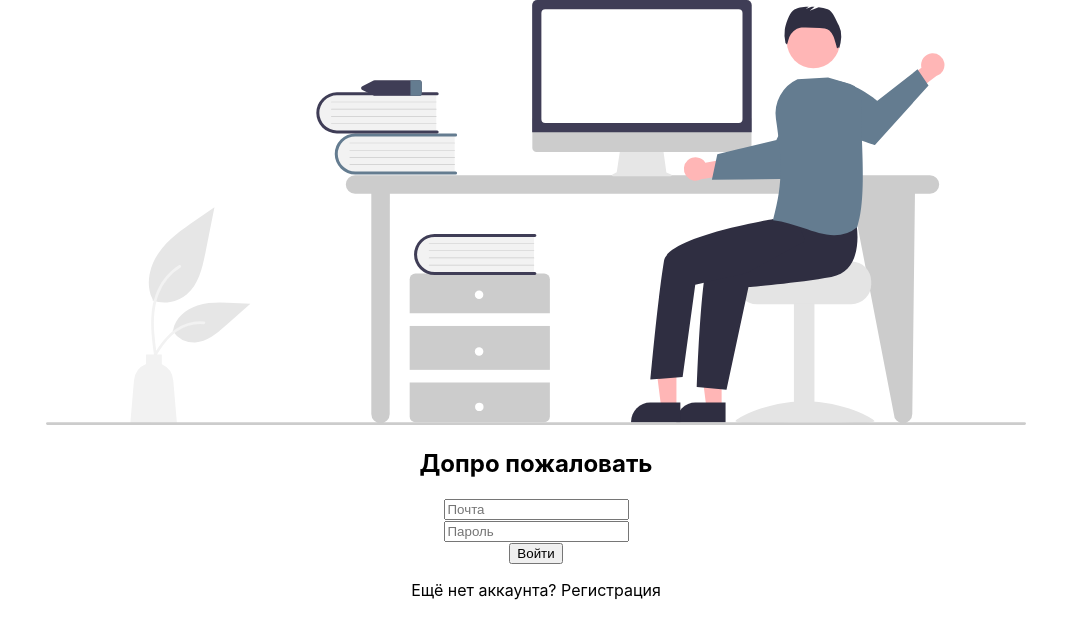
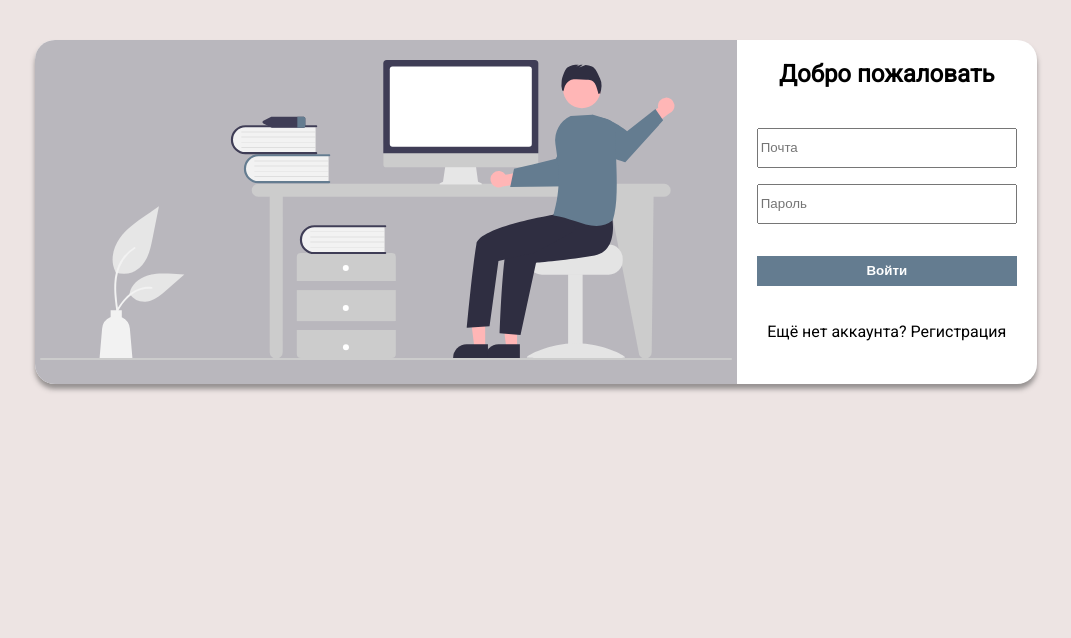
Before and after one commit to ZORRIOOO/realtime-chat-app, a React (Create React App) app in the folder chat-frontend/: page /login in a window 1280 px wide. Shown: the top 638 px of the page, without its empty margins (104-1175 px from the left). Built offline with nearby package versions, Linux system fonts and the light colour scheme.

Commit message:
styling login component and adding scss preprocessor

```diff
--- a/chat-frontend/package.json
+++ b/chat-frontend/package.json
@@ -6,6 +6,7 @@
     "@testing-library/jest-dom": "^5.14.1",
     "@testing-library/react": "^11.2.7",
     "@testing-library/user-event": "^12.8.3",
+    "node-sass": "^6.0.1",
     "react": "^17.0.2",
     "react-dom": "^17.0.2",
     "react-router-dom": "^5.2.0",
--- a/chat-frontend/src/App.css
+++ /dev/null
@@ -1,3 +0,0 @@
-.App {
-  text-align: center;
-}
--- a/chat-frontend/src/App.js
+++ b/chat-frontend/src/App.js
@@ -4,7 +4,7 @@ import Register from './components/Auth/Register';
 import Chat from './components/Chat/Chat';
 import { BrowserRouter as Router, Route, Switch } from 'react-router-dom';
 
-import './App.css';
+import './App.scss';
 
 function App() {
   return (
--- /dev/null
+++ b/chat-frontend/src/App.scss
@@ -0,0 +1,33 @@
+@import url('https://fonts.googleapis.com/css2?family=Roboto&display=swap');
+
+body {
+    font-family: 'Roboto', sans-serif;
+}
+
+.App {
+  text-align: center;
+}
+
+.card-shadow {
+  -webkit-box-shadow: 0px 5px 5px 0px rgba(64, 64, 64, 0.5);
+  -moz-box-shadow: 0px 5px 5px 0px rgba(64, 64, 64, 0.5);
+  box-shadow: 0px 5px 5px 0px rgba(64, 64, 64, 0.5);
+}
+
+.shadow-light {
+  -webkit-box-shadow: 0px 3px 5px 0px rgba(122, 122, 122, 0.2);
+  -moz-box-shadow: 0px 3px 5px 0px rgba(122, 122, 122, 0.2);
+  box-shadow: 0px 3px 5px 0px rgba(122, 122, 122, 0.2);
+}
+
+.m-0 {
+  margin: 0;
+}
+
+.mb-1 {
+  margin-bottom: 1rem;
+}
+
+.mb-2 {
+  margin-bottom: 2rem;
+}
--- /dev/null
+++ b/chat-frontend/src/assets/scss/_variables.scss
@@ -0,0 +1,3 @@
+$bg-main: #647C90;
+$bg-light: #EDE4E3;
+$bg-alter: #B9B7BD;
--- /dev/null
+++ b/chat-frontend/src/components/Auth/Auth.scss
@@ -0,0 +1,65 @@
+@import '../../assets/scss/variables';
+
+#auth-container {
+    min-height: 100vh;
+    background-color: $bg-light;
+
+    #auth-card {
+        display: flex;
+        justify-content: center;
+
+        & > div {
+            display: flex;
+            flex-direction: row;
+            min-width: 500px;
+            margin-top: 2.5rem;
+            background-color: white;
+            border-radius: 20px;
+
+            #image-section {
+                background-color: $bg-alter;
+                border-top-left-radius: 20px;
+                border-bottom-left-radius: 20px;
+                padding: 20px 5px;
+
+
+                img {
+                    max-height: 300px;
+                    min-width: 100%;
+                }
+            }
+
+            #form-section {
+                min-width: 300px;
+
+                h2 {
+                    text-align: center;
+                }
+
+                form {
+                    padding: 20px;
+
+                    .input-field {
+                        input {
+                            height: 40px;
+                            width: 100%;
+                            box-sizing: border-box;
+                        }
+                    }
+
+                    button {
+                        width: 100%;
+                        height: 30px;
+                        background-color: $bg-main;
+                        border: none;
+                        color: white;
+                        cursor: pointer;
+                        font-weight: 600;
+                    }
+
+                }
+            }
+        }
+    }
+
+}
--- a/chat-frontend/src/components/Auth/Login.js
+++ b/chat-frontend/src/components/Auth/Login.js
@@ -1,24 +1,26 @@
 import React from 'react';
 import loginImage from '../../assets/images/login.svg';
+
+import './Auth.scss'
 
 const Login = () => {
     return (
         <div id='auth-container'>
             <div id='auth-card'>
-                <div>
+                <div className='card-shadow'>
                     <div id='image-section'>
                         <img src={loginImage} alt='Login' />
                     </div>
 
                     <div id='form-section'>
-                        <h2>Допро пожаловать</h2>
+                        <h2>Добро пожаловать</h2>
 
                         <form>
-                            <div className='imput-field'>
+                            <div className='input-field mb-1'>
                                 <input placeholder='Почта' />
                             </div>
 
-                            <div className='imput-field'>
+                            <div className='input-field mb-2'>
                                 <input placeholder='Пароль' />
                             </div>
 
```
Also changed, not shown: 1 other file (tests, documents, lock files or other folders).
